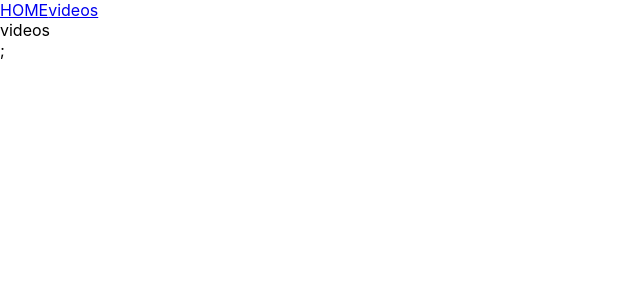
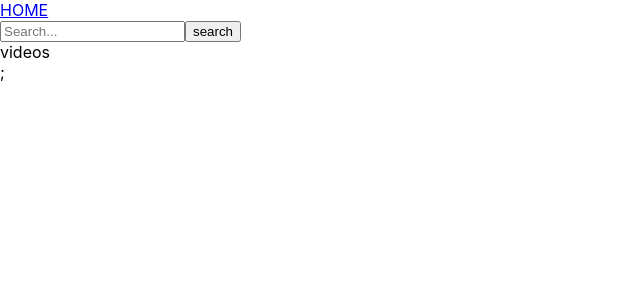
Before and after one commit to devmanta/youtube-clone, a React (Create React App) app: page / in a window 1280 px wide. Shown: the top 300 px of the page, without its empty margins (0-640 px from the left). Built offline with nearby package versions, Linux system fonts and the light colour scheme.

Commit message:
feat: add search header

```diff
--- a/src/App.js
+++ b/src/App.js
@@ -1,11 +1,11 @@
 import React from "react";
 import { Outlet } from "react-router-dom";
-import Navbar from "./components/Navbar";
+import SearchHeader from "./components/SearchHeader";
 
 function App() {
   return (
     <>
-      <Navbar />
+      <SearchHeader />
       <Outlet />
     </>
   );
--- /dev/null
+++ b/src/components/InputSearch.jsx
@@ -0,0 +1,41 @@
+import React, { useEffect, useState } from "react";
+import { useParams } from "react-router";
+
+export default function InputSearch({ onSearch }) {
+  const [text, setText] = useState("");
+
+  const { keyword } = useParams();
+  useEffect(() => {
+    setText(keyword || "");
+  }, [keyword]);
+
+  const handleOnSubmit = (e) => {
+    e.preventDefault();
+
+    if (text.trim().length === 0) {
+      alert("please input text");
+      e.target.querySelector("input").focus();
+      return;
+    }
+
+    onSearch(text);
+
+    setText("");
+  };
+
+  const handleOnChange = (e) => {
+    setText(e.target.value);
+  };
+
+  return (
+    <form onSubmit={handleOnSubmit}>
+      <input
+        type="text"
+        placeholder="Search..."
+        value={text}
+        onChange={handleOnChange}
+      />
+      <button>search</button>
+    </form>
+  );
+}
--- a/src/components/Navbar.jsx
+++ /dev/null
@@ -1,11 +0,0 @@
-import React from "react";
-import { Link } from "react-router-dom";
-
-export default function Navbar() {
-  return (
-    <nav>
-      <Link to="/">HOME</Link>
-      <Link to="/videos">videos</Link>
-    </nav>
-  );
-}
--- /dev/null
+++ b/src/components/SearchHeader.jsx
@@ -0,0 +1,18 @@
+// import React, { useState } from "react";
+import { Link, useNavigate } from "react-router-dom";
+import InputSearch from "./InputSearch";
+
+export default function SearchHeader() {
+  const navigate = useNavigate();
+
+  const handleSearch = (keyword) => {
+    navigate(`/videos/${keyword}`);
+  };
+
+  return (
+    <header>
+      <Link to="/">HOME</Link>
+      <InputSearch onSearch={handleSearch} />
+    </header>
+  );
+}
```
